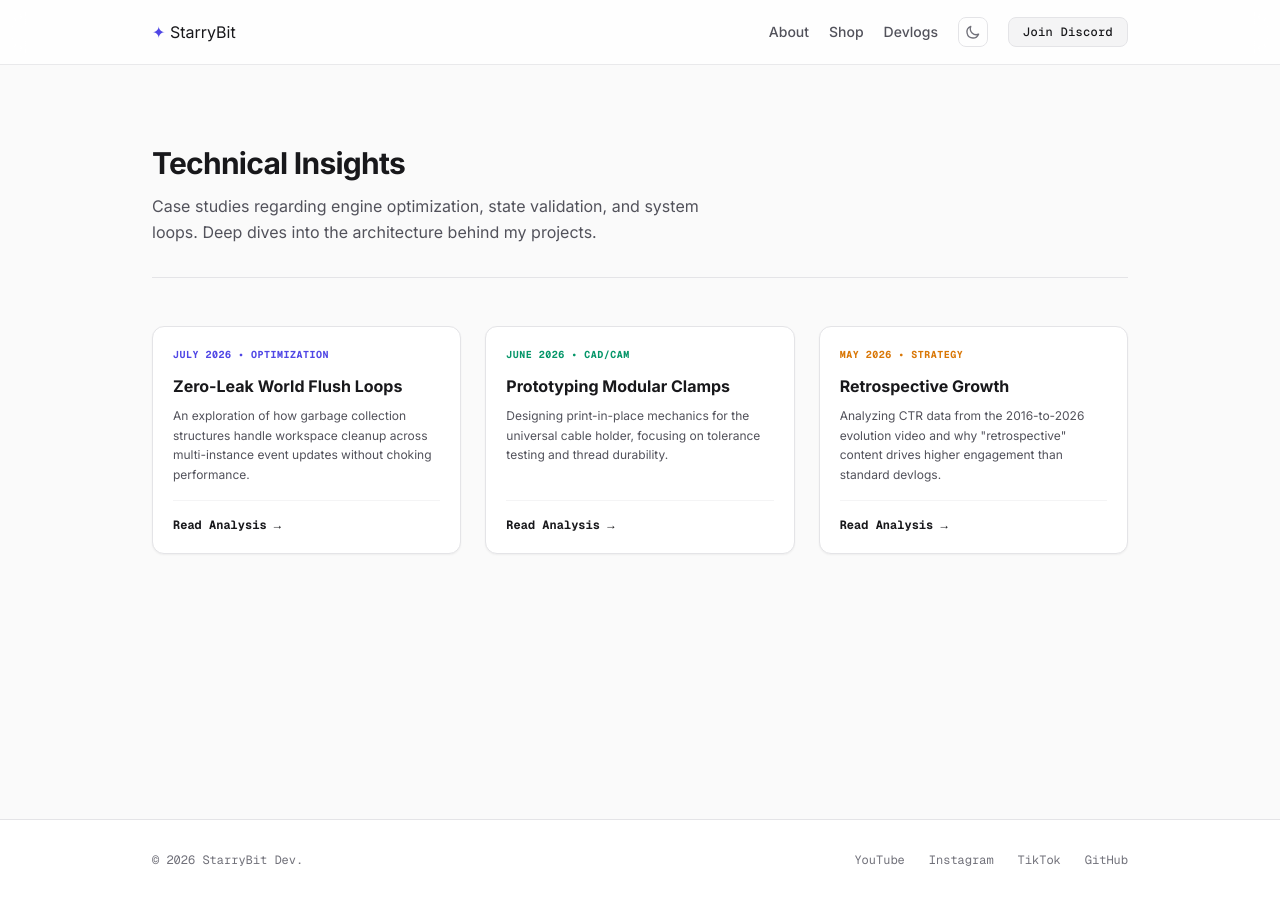
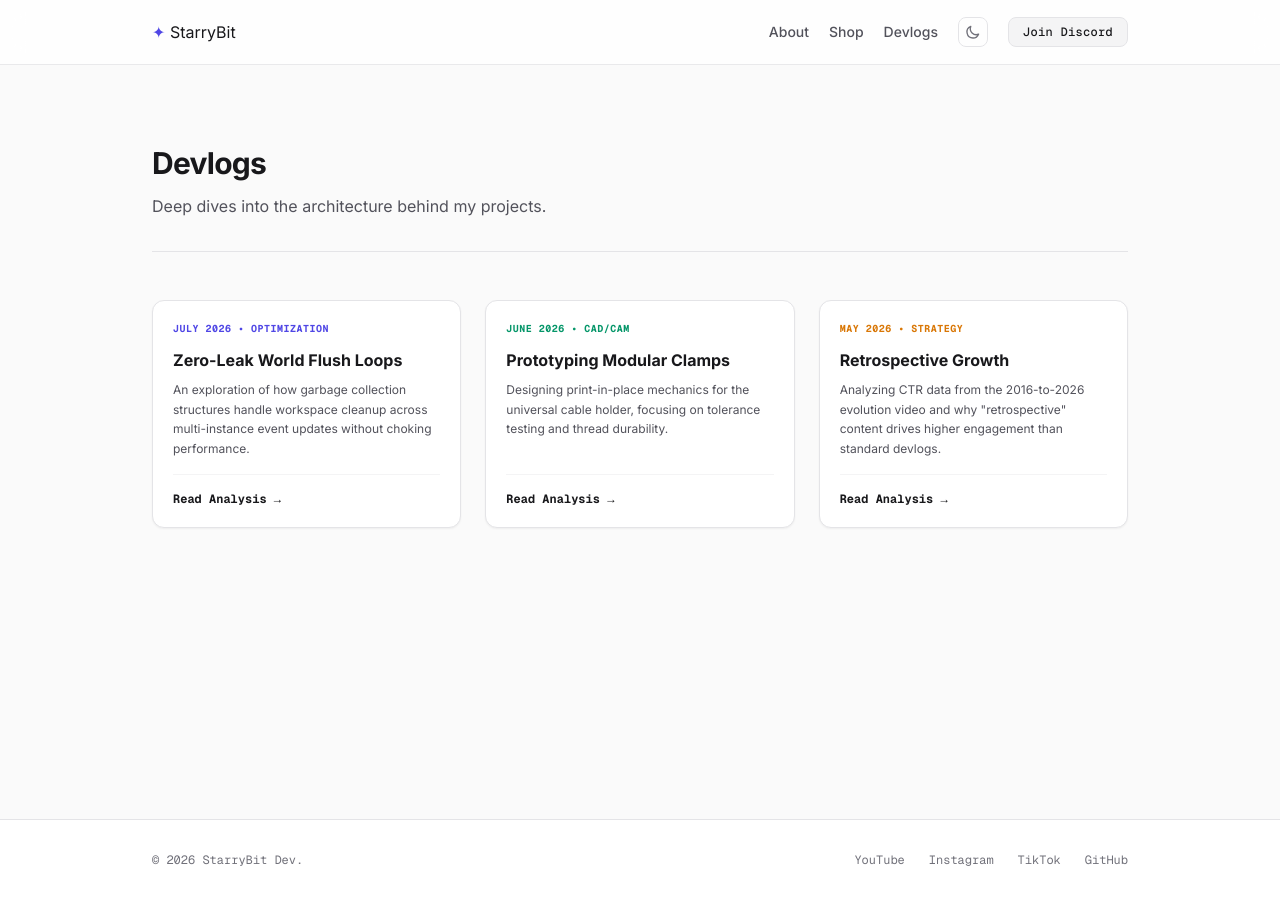
Before and after one commit to StarryBit/starrybit.github.io, a Jekyll site: the page built from blog/index.html, in a window 1280 px wide. Built offline with Jekyll 4.4.1, drawn with Linux system fonts in a browser that asks for light colours; nearby versions of some CDN libraries.

Commit message:
Update index.html

```diff
--- a/blog/index.html
+++ b/blog/index.html
@@ -5,14 +5,14 @@ title: Insights & Architecture | StarryBit Dev
 
 <!-- Page Header -->
 <div class="mb-12 border-b border-zinc-200 dark:border-zinc-800/60 pb-8">
-    <h1 class="text-3xl font-bold tracking-tight mb-3">Technical Insights</h1>
+    <h1 class="text-3xl font-bold tracking-tight mb-3">Devlogs</h1>
     <p class="text-zinc-600 dark:text-zinc-400 text-base max-w-xl leading-relaxed">
-        Case studies regarding engine optimization, state validation, and system loops. Deep dives into the architecture behind my projects.
+        Deep dives into the architecture behind my projects.
     </p>
 </div>
 
 <!-- Devlog Grid -->
-<div class="grid md:grid-cols-2 lg:grid-cols-3 gap-6">
+<section id="devlog" class="grid md:grid-cols-2 lg:grid-cols-3 gap-6">
 
     <!-- Card 1: ECHOPULSE -->
     <article class="group border border-zinc-200 bg-white dark:border-zinc-800/80 dark:bg-zinc-900/30 rounded-xl p-5 hover:border-zinc-300 dark:hover:border-zinc-700 transition-all flex flex-col justify-between shadow-sm dark:shadow-none">
@@ -44,4 +44,4 @@ title: Insights & Architecture | StarryBit Dev
         <a href="#" class="pt-4 border-t border-zinc-100 dark:border-zinc-800/60 text-xs font-semibold text-zinc-900 dark:text-zinc-200 group-hover:text-amber-600 dark:group-hover:text-amber-400 transition-colors code-font">Read Analysis &rarr;</a>
     </article>
 
-</div>
+</section>
```
